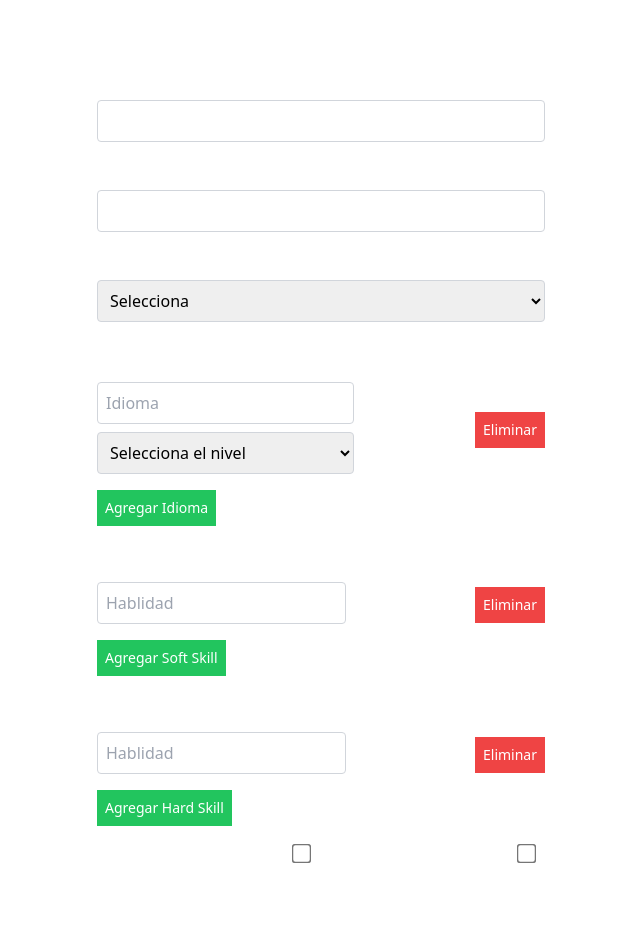
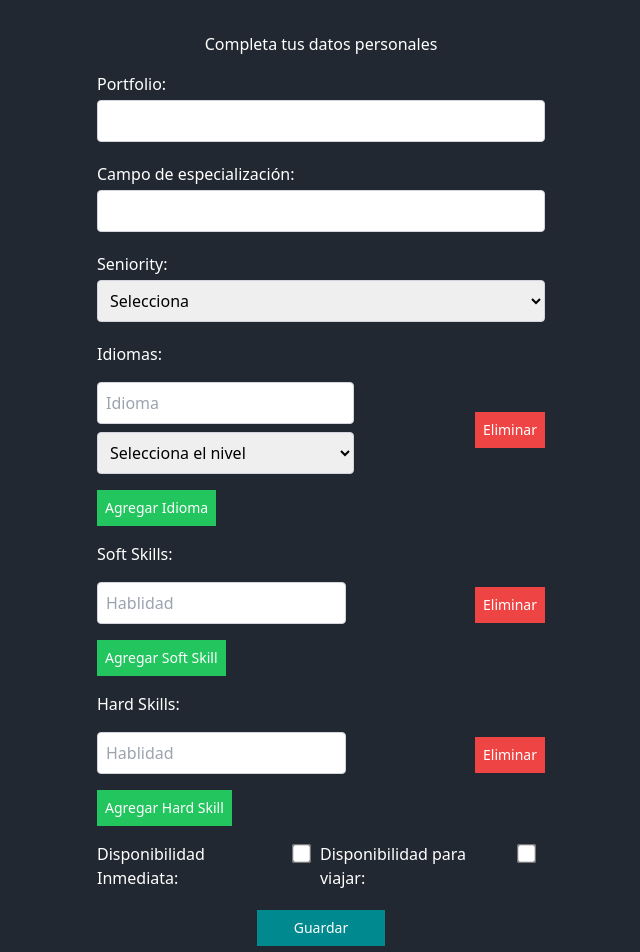
Before and after one commit to No-Country/profesionalesIT-c16-36-m-java, a React (Vite) app in the folder professionalIT_front/ITProfessionals/: page /profile/info in a window 1280 px wide. Shown: the top 952 px of the page, without its empty margins (319-959 px from the left). Built offline with nearby package versions, Linux system fonts and the light colour scheme.

Commit message:
Error: No se encontraron entradas en el archivo de configuración 'c:/Repositorios/Nueva carpeta/profesionalesIT-c16-36-m-java/professionalIT_front/ITProfessionals/tsconfig.json'. Las rutas 'include' especificadas fueron '[**/*]' y las rutas 'exclude' fueron '[]'.

```diff
--- a/professionalIT_front/ITProfessionals/src/pages/admin/professionals/Info.jsx
+++ b/professionalIT_front/ITProfessionals/src/pages/admin/professionals/Info.jsx
@@ -3,7 +3,7 @@
 export default function Info() {
     return (
         <>
-            <div className='py-8 min-h-screen bg-primary text-white'>
+            <div className='py-8 min-h-screen bg-[#222831] text-white'>
                 <Formik
                     initialValues={{
                         portfolio: '',
@@ -207,7 +207,7 @@
                                 <label htmlFor="availTravel" className="mb-1">Disponibilidad para viajar:</label>
                                 <Field className="text-black p-2 border rounded border-gray-300 mx-3 scale-150" type="checkbox" name="availTravel" />
                             </div>
-                            <button className="bg-secondary text-white text-sm p-2 rounded-md cursor-pointer w-32" type="submit">Guardar</button>
+                            <button className="bg-[#008A90] text-white text-sm p-2 rounded-md cursor-pointer w-32" type="submit">Guardar</button>
                         </Form>
                     )}
                 </Formik>
```
Also changed, not shown: professionalIT_front/ITProfessionals/tsconfig.json (line endings or trailing spaces).
